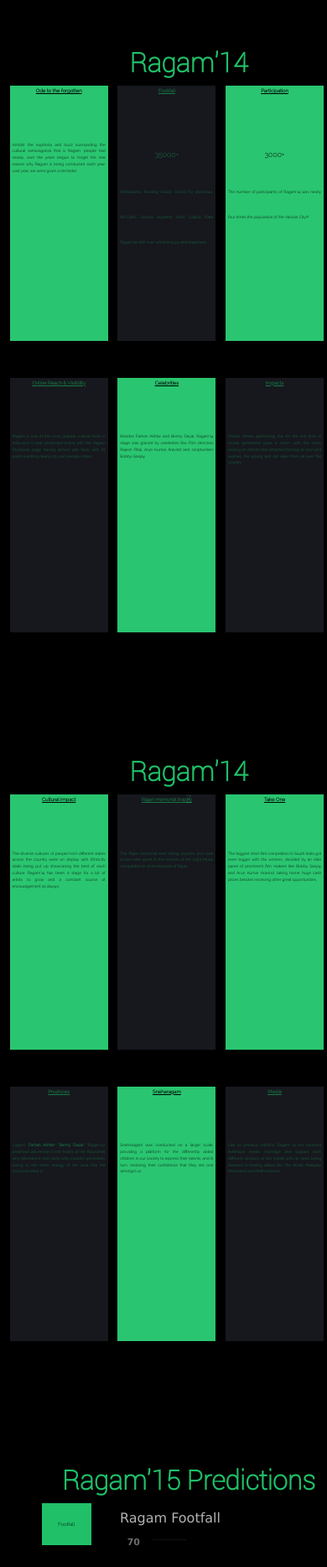
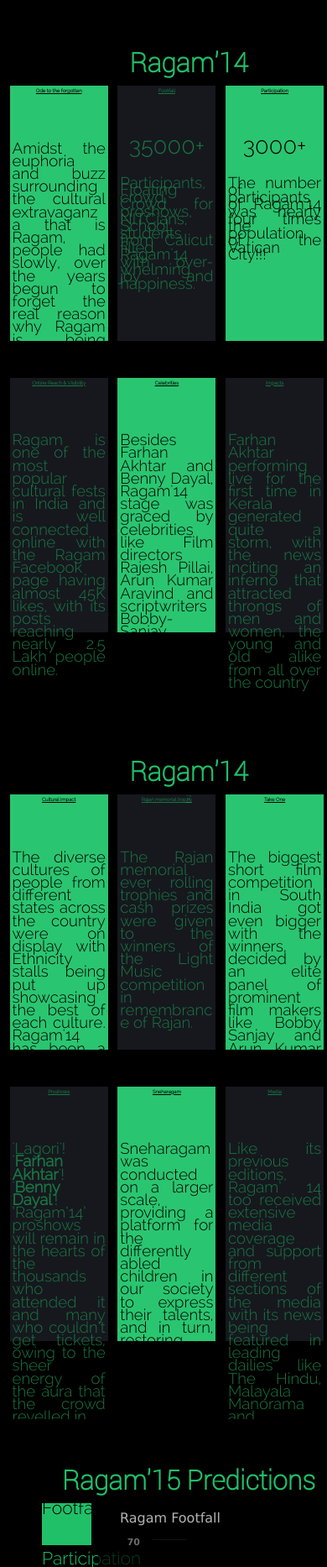
Before and after one commit to nitcfest/ragam_15_marketing, a plain HTML site: page index.html in a window 390 px wide. Shown: the part 1686-3552 px from the top of the page at 84% size. Drawn offline with Linux system fonts and the light colour scheme.

Commit message:
more responsive

```diff
--- a/css/main.css
+++ b/css/main.css
@@ -323,7 +323,7 @@
 	width:100%;
 	height:30px;
 	text-align: center;
-	line-height: 30px;
+	line-height: 1.2vw;
 	font-size: 2.2vw;
 }
 .body-part-2{
@@ -331,11 +331,30 @@
 	height:120px;
 	line-height: 2vw;
 }
-
+@media all and (max-width: 767px) {
+    .timeline_pic{
+		font-size: 2vh;
+		line-height: 2vh;
+    }
+    .body-part{
+		font-size:2.2vh;
+		line-height: 1.8vh;
+	}
+	.body-part-1{
+		line-height: 1.2vh;
+		font-size: 3.2vh;
+	}
+	.body-part-2{
+		line-height: 3 vh;
+	}
+	.body-part-right{
+		line-height: 2.2vh;
+	}
+}
 .body-part-right{
 	width:100%;
 	height:120px;
-	line-height: 30px;
+	line-height: 2.2vw;
 	float: left;
 	padding-top: 15px;
 }
@@ -422,6 +441,12 @@
 	float:left;
 	box-shadow: 2px 2px 10px #2ADB7A;
 }
+@media all and (max-width: 767px) {
+	.contact-box{
+		line-height: 7vh;
+		font-size: 2vh;
+	}
+}
 .contact-box:hover{
 	border:0px 0px 0px #2ADB7A;
 }
@@ -482,10 +507,16 @@
 	color: #20c068;
 	font-family: 'Raleway-Light';
 	text-align: center;
-	line-height: 50px;
+	line-height: 3vw;
 	cursor: pointer;
 	font-size: 1.5vw;
 	transition: all 0.8s ease;
+}
+@media all and (max-width: 767px) {
+	.chart_link{
+		font-size: 2.5vh;
+		line-height:
+	}
 }
 .chart_link.selected{
 	background-color: #20c068 !important;
```
